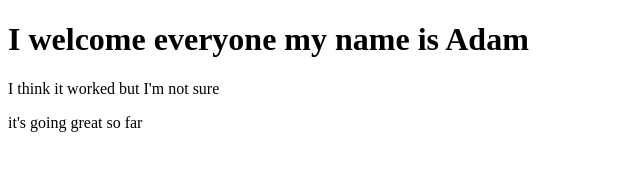
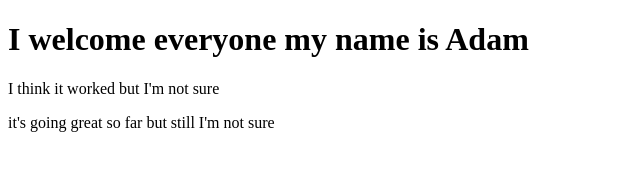
Before and after one commit to AdamMartyn/learning-git-2, a plain HTML site: page index-git-2.html in a window 1280 px wide. Shown: the whole page, without its empty margins (0-640 px from the left). Drawn offline with nearby package versions, Linux system fonts and the light colour scheme; files that its build step writes are made by us from their sources.

Commit message:
change content in last p tag

```diff
--- a/index-git-2.html
+++ b/index-git-2.html
@@ -9,6 +9,6 @@
 <body>
 	<h1>I welcome everyone my name is Adam </h1>
 	<p>I think it worked but I'm not sure</p>
-	<p>it's going great so far</p>
+	<p>it's going great so far but still I'm not sure</p>
 </body>
 </html>
```
